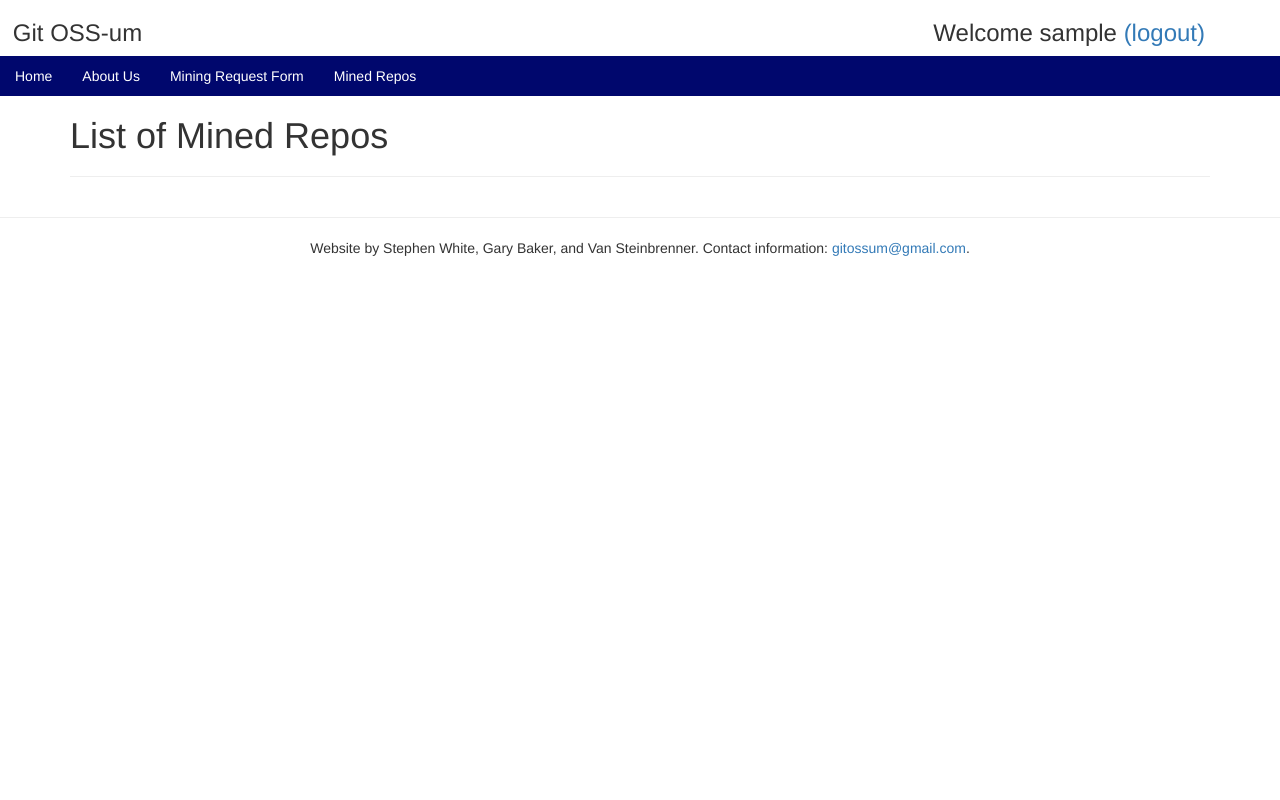
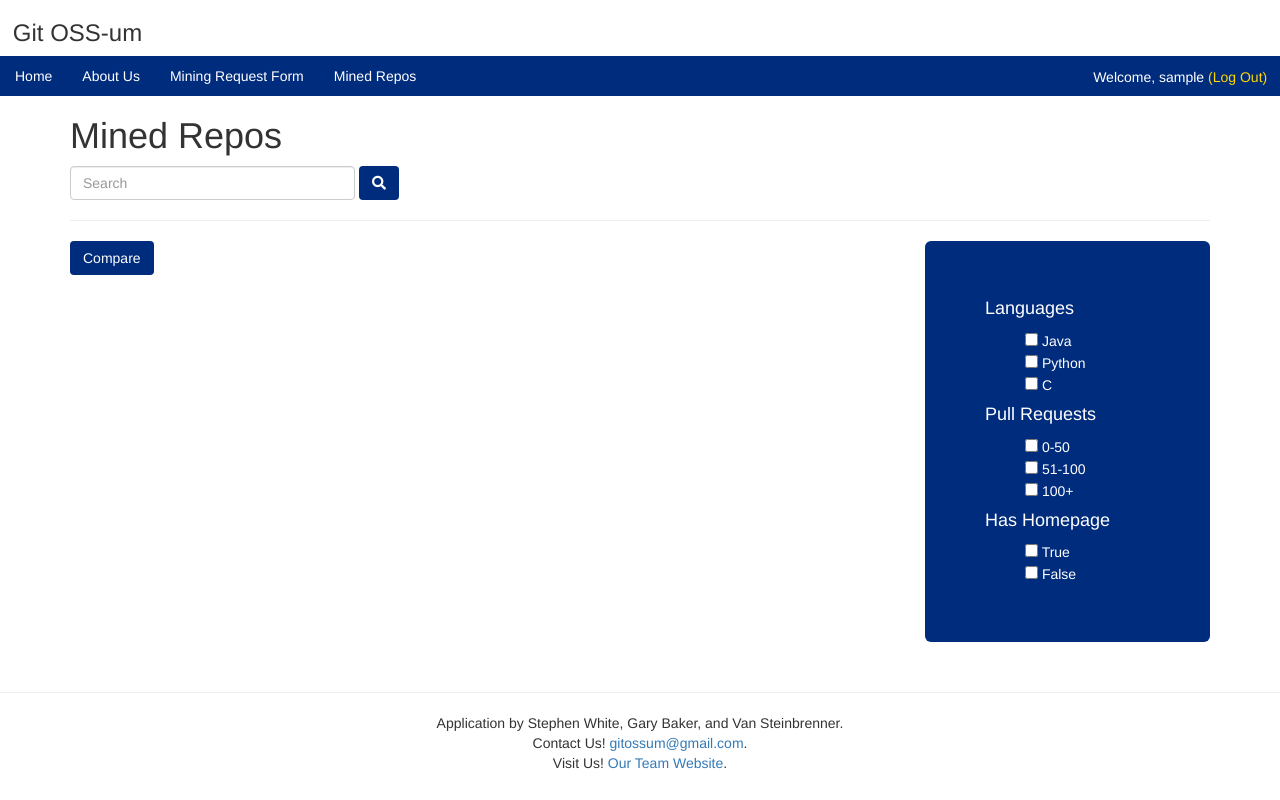
Before and after one commit to RESHAPELab/gitOSSum, a Django app: page /repos/ in a window 1280 px wide. Run offline with Django 3.2, Linux system fonts and the light colour scheme; the visitor is signed in with stand-in values (Sample User, id 1); data that the repository does not hold is empty; parts of the project's set-up code (start-up, migrations or seed data) failed here and were passed over; some libraries are stand-ins or nearby versions.

Commit message:
Added format for Repo list and Repo page.

```diff
--- a/src/web_app/templates/about_us.html
+++ b/src/web_app/templates/about_us.html
@@ -24,7 +24,7 @@
 
         }
 
-        html {
+        html, body {
             max-width: 100%;
             overflow-x: hidden;
         }
--- a/src/web_app/templates/base.html
+++ b/src/web_app/templates/base.html
@@ -13,10 +13,12 @@
 </head>
 
   {% if user.is_authenticated %}
-  <h3 style="float: left; margin-left: 1%;">Git OSS-um</h3>
-  <h3 style="float: right; padding-right: 75px">
+  <div class="head" style="background-color: rgb(0, 0, 175); width: 100%;">
+    <h3 style="float: left; margin-left: 1%;">Git OSS-um</h3>
+  </div>
+  {% comment %} <h3 style="float: right; padding-right: 75px">
     Welcome {{ user.get_username }} <a href="{% url 'logout' %}">(logout)</a>
-  </h3>
+  </h3>   {% endcomment %}
   {% else %}
   <h4 style="float: right; padding-right: 75px">
     New here? <a href="{% url 'signup' %}">Sign Up</a> or <a href="{% url 'login' %}">Login</a>
@@ -32,6 +34,4 @@
 </body>
 
   {% include 'snippets/footer.html/' %}
-
-
 </html>
--- a/src/web_app/templates/mined_repo_display.html
+++ b/src/web_app/templates/mined_repo_display.html
@@ -20,6 +20,7 @@
     th {
         text-align: left;
         padding: 8px;
+        min-width: 50px;
     }
 
     tr {
--- a/src/web_app/templates/repos.html
+++ b/src/web_app/templates/repos.html
@@ -8,17 +8,72 @@
         margin: 100;
         padding: 50;
     }
+
+    .search {
+        background-color: rgb(0, 44, 126);
+        color: white;
+    }
+    .search:hover {
+        background-color: rgb(0, 73, 207);
+    }
+    .compare {
+        background-color: rgb(0, 44, 126);
+        color: white;
+    }
+    .compare:hover {
+        background-color: rgb(0, 73, 207);
+    }
+
+    .repos {
+        width: 60%;
+    }
+    .reposContent {
+        display: flex;
+    }
+
+    .filter {
+        float: right;
+        width: 25%;
+        background-color: rgb(0, 44, 126);
+        color: white;
+    }
 </style>
 
 <head>
 </head>
 
 <body>
-    <h1>List of Mined Repos</h1>
+    <h1>Mined Repos</h1>
+    <form class="form-inline">
+        <input class="form-control" style="width: 25%;" type="text" placeholder="Search" aria-label="Search">
+        <button type="button" class="btn search"><i class="fas fa-search" aria-hidden="true"></i></button>
+    </form>
     <hr>
+    <div class="repoContent">
+        <div class="jumbotron filter">
+            <h4>Languages</h4>
+            <ul>
+                <input type="checkbox"> Java <br>
+                <input type="checkbox"> Python <br>
+                <input type="checkbox"> C <br>
+            </ul>
+            <h4>Pull Requests</h4>
+            <ul>
+                <input type="checkbox"> 0-50 <br>
+                <input type="checkbox"> 51-100 <br>
+                <input type="checkbox"> 100+ <br>
+            </ul>
+            <h4>Has Homepage</h4>
+            <ul>
+                <input type="checkbox"> True <br>
+                <input type="checkbox"> False <br>
+            </ul>
+        </div>
     {% for value in context.values %}
+        <div class="jumbotron repos">
             <h4>
                 <ul>
+                    <input type="checkbox">
                     <img src= {{ value.1 }}
                         ALIGN=”right”
                         width="65px"
@@ -26,9 +81,11 @@
                     >
                     <a href="/repos/{{ value.0 }}/">{{ value.0 }}</a>
                 </ul>
-        <br>
             </h4>
+        </div>
         {% endfor %}
+    </div>
+    <button type="button" class="btn compare">Compare</button>
 </body>
 
 {% endblock content %}
--- a/src/web_app/templates/snippets/footer.html
+++ b/src/web_app/templates/snippets/footer.html
@@ -2,17 +2,19 @@
 <html>
 <style>
 
-.fl-page-footer-wrap {
+footer {
   width: 100%;
-  position: absolute;
+  overflow-x: hidden;
   bottom: 0px;
 }
 </style>
 <body>
-<footer style="width: 100%; bottom: 0px; text-align: center; x-overflow: hidden">
+<footer style="width: 100%; text-align: center;">
     <hr>
-    <p>Website by Stephen White, Gary Baker, and Van Steinbrenner.
-        Contact information: <a href="mailto:gitossum@gmail.com">gitossum@gmail.com</a>.</p>
+    <p>Application by Stephen White, Gary Baker, and Van Steinbrenner. <br>
+        Contact Us! <a href="mailto:gitossum@gmail.com">gitossum@gmail.com</a>. <br>
+        Visit Us! <a href="https://www.cefns.nau.edu/capstone/projects/CS/2019/GitOSSum-S19/">Our Team Website</a>.
+    </p>
 </footer>
 </body>
 </html>
--- a/src/web_app/templates/snippets/js.html
+++ b/src/web_app/templates/snippets/js.html
@@ -10,3 +10,5 @@
   integrity="sha384-Tc5IQib027qvyjSMfHjOMaLkfuWVxZxUPnCJA7l2mCWNIpG9mGCD8wGNIcPD7Txa"
   crossorigin="anonymous"
 ></script>
+
+<link rel="stylesheet" href="https://use.fontawesome.com/releases/v5.6.1/css/all.css">
--- a/src/web_app/templates/snippets/nav.html
+++ b/src/web_app/templates/snippets/nav.html
@@ -5,7 +5,7 @@
         padding: 0;
         overflow: hidden;
         /* background-color: rgb(66, 77, 233); */
-        background-color: rgb(0, 7, 109);
+        background-color: rgb(0, 44, 126);
         width: 100%;
     }
 
@@ -50,5 +50,8 @@
     <li>
         <a href="{% url 'repos' %}">Mined Repos</a>
     </li>
+    <div style="color: white; margin-top: 0.8%; margin-right: 1%; float: right;">
+        Welcome, {{ user.get_username }} <a href="{% url 'logout' %}" style="color: gold;">(Log Out)</a>
+    </div>
 </ul>
 {% endblock content %}
```
Also changed, not shown: src/web_app/templates/home.html (+8 -1 lines). Lines whose indentation alone changed are shown as unchanged.
